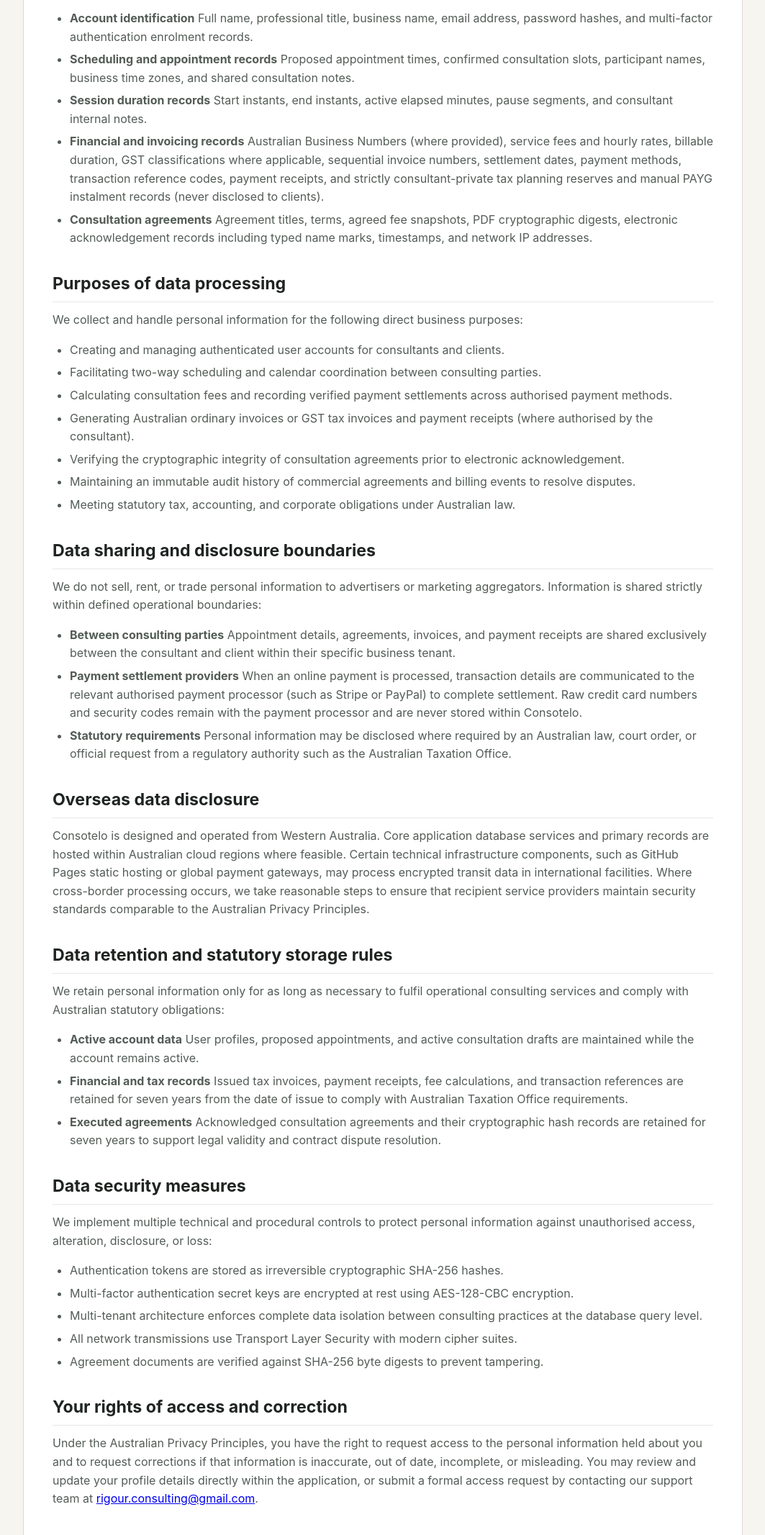
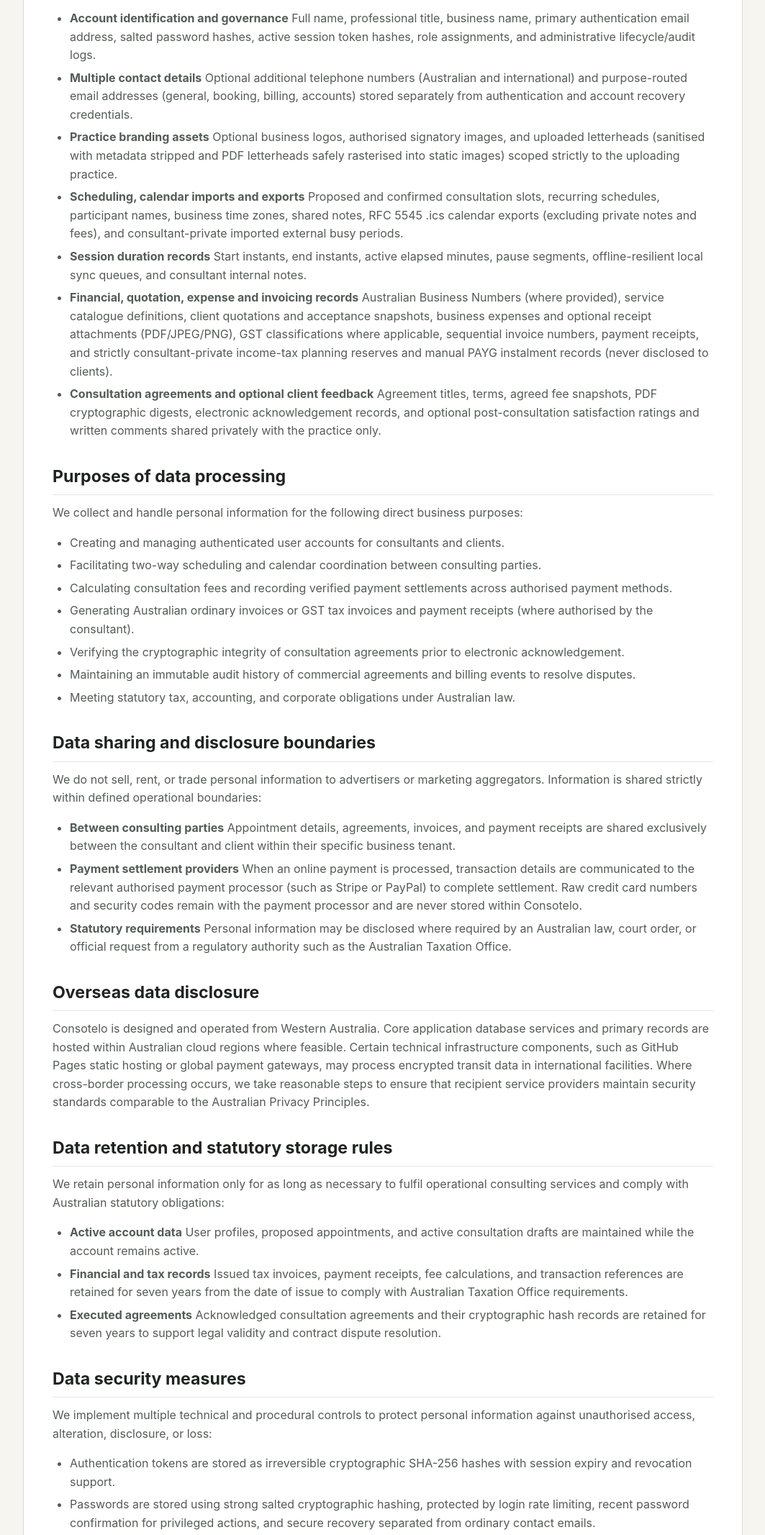
Before and after one commit to RigourConsulting/Consotelo, a plain HTML site: page privacy/index.html in a window 1280 px wide. Shown: the part 1162-3295 px from the top of the page at 72% size, without its empty margins (108-1171 px from the left). Drawn offline with Linux system fonts and the light colour scheme.

Commit message:
Consotelo v7.6: align product, privacy, security and support pages (defer MFA, add branding, contacts, calendar .ics, expenses and feedback)

```diff
--- a/privacy/index.html
+++ b/privacy/index.html
@@ -79,11 +79,13 @@
       <h2>Personal information collected by the application</h2>
       <p>We collect only the information necessary to provide consultation coordination, billing, and document administration. Depending on your account role, this includes:</p>
       <ul>
-        <li><strong>Account identification</strong> Full name, professional title, business name, email address, password hashes, and multi-factor authentication enrolment records.</li>
-        <li><strong>Scheduling and appointment records</strong> Proposed appointment times, confirmed consultation slots, participant names, business time zones, and shared consultation notes.</li>
-        <li><strong>Session duration records</strong> Start instants, end instants, active elapsed minutes, pause segments, and consultant internal notes.</li>
-        <li><strong>Financial and invoicing records</strong> Australian Business Numbers (where provided), service fees and hourly rates, billable duration, GST classifications where applicable, sequential invoice numbers, settlement dates, payment methods, transaction reference codes, payment receipts, and strictly consultant-private tax planning reserves and manual PAYG instalment records (never disclosed to clients).</li>
-        <li><strong>Consultation agreements</strong> Agreement titles, terms, agreed fee snapshots, PDF cryptographic digests, electronic acknowledgement records including typed name marks, timestamps, and network IP addresses.</li>
+        <li><strong>Account identification and governance</strong> Full name, professional title, business name, primary authentication email address, salted password hashes, active session token hashes, role assignments, and administrative lifecycle/audit logs.</li>
+        <li><strong>Multiple contact details</strong> Optional additional telephone numbers (Australian and international) and purpose-routed email addresses (general, booking, billing, accounts) stored separately from authentication and account recovery credentials.</li>
+        <li><strong>Practice branding assets</strong> Optional business logos, authorised signatory images, and uploaded letterheads (sanitised with metadata stripped and PDF letterheads safely rasterised into static images) scoped strictly to the uploading practice.</li>
+        <li><strong>Scheduling, calendar imports and exports</strong> Proposed and confirmed consultation slots, recurring schedules, participant names, business time zones, shared notes, RFC 5545 .ics calendar exports (excluding private notes and fees), and consultant-private imported external busy periods.</li>
+        <li><strong>Session duration records</strong> Start instants, end instants, active elapsed minutes, pause segments, offline-resilient local sync queues, and consultant internal notes.</li>
+        <li><strong>Financial, quotation, expense and invoicing records</strong> Australian Business Numbers (where provided), service catalogue definitions, client quotations and acceptance snapshots, business expenses and optional receipt attachments (PDF/JPEG/PNG), GST classifications where applicable, sequential invoice numbers, payment receipts, and strictly consultant-private income-tax planning reserves and manual PAYG instalment records (never disclosed to clients).</li>
+        <li><strong>Consultation agreements and optional client feedback</strong> Agreement titles, terms, agreed fee snapshots, PDF cryptographic digests, electronic acknowledgement records, and optional post-consultation satisfaction ratings and written comments shared privately with the practice only.</li>
       </ul>
 
       <h2>Purposes of data processing</h2>
@@ -120,11 +122,11 @@
       <h2>Data security measures</h2>
       <p>We implement multiple technical and procedural controls to protect personal information against unauthorised access, alteration, disclosure, or loss:</p>
       <ul>
-        <li>Authentication tokens are stored as irreversible cryptographic SHA-256 hashes.</li>
-        <li>Multi-factor authentication secret keys are encrypted at rest using AES-128-CBC encryption.</li>
+        <li>Authentication tokens are stored as irreversible cryptographic SHA-256 hashes with session expiry and revocation support.</li>
+        <li>Passwords are stored using strong salted cryptographic hashing, protected by login rate limiting, recent password confirmation for privileged actions, and secure recovery separated from ordinary contact emails.</li>
         <li>Multi-tenant architecture enforces complete data isolation between consulting practices at the database query level.</li>
-        <li>All network transmissions use Transport Layer Security with modern cipher suites.</li>
-        <li>Agreement documents are verified against SHA-256 byte digests to prevent tampering.</li>
+        <li>All remote network transmissions use HTTPS / Transport Layer Security, and privileged platform administration is restricted to trusted local environments during internal testing.</li>
+        <li>Issued financial documents and agreements capture immutable snapshots and SHA-256 byte digests so historical records are never silently altered.</li>
       </ul>
 
       <h2>Your rights of access and correction</h2>
```
Also changed, not shown: index.html (+4 -4 lines), security/index.html (+4 -4 lines), support/index.html (+2 -2 lines).
